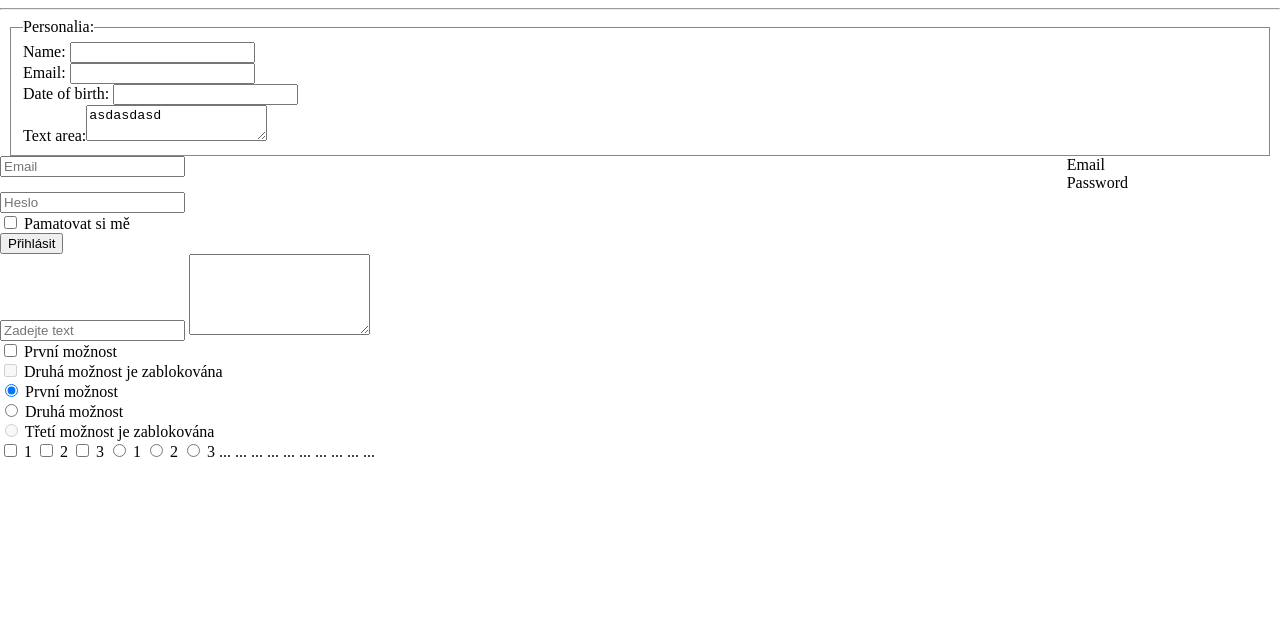
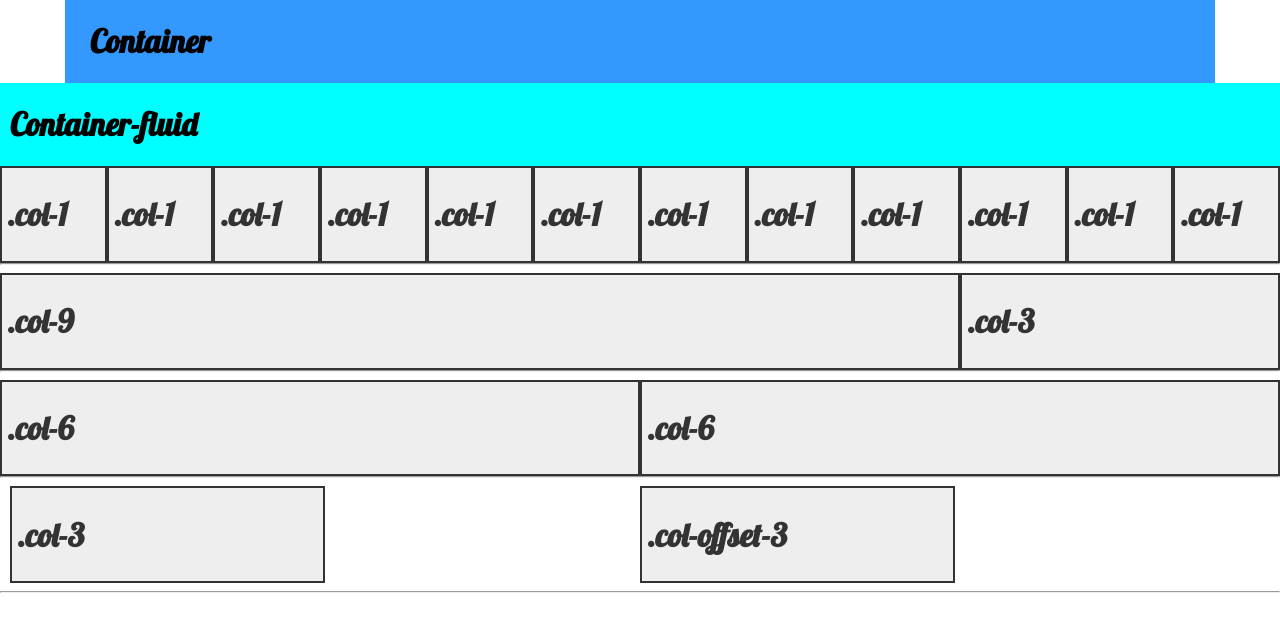
Before and after one commit to Prroky/ro-n-kov-pr-ce, a plain HTML site: page Vlastní framework/index.html in a window 1280 px wide. Drawn offline with Linux system fonts and the light colour scheme.

Commit message:
asdasd
asdasdsa

```diff
--- /dev/null
+++ b/Vlastní framework/css/demo.css
@@ -0,0 +1,34 @@
+.col-example {
+  background: #EEE;
+  color: #333;
+  border: 2px solid #333;
+  padding: 5px;
+  box-sizing: border-box; /* pokud už to tam teda nemáš */
+}
+
+.container-example{
+  padding-right: 25px;
+  padding-left: 25px;
+  margin-right: auto;
+  margin-left: auto;
+  float:none;
+  overflow: auto;
+  width: 1150px;
+  box-sizing: border-box;
+  -moz-box-sizing: border-box;
+  background: rgb(51,153,255);
+}
+
+.container-fluid-example{
+  padding-right: 10px;
+  padding-left: 10px;
+  margin-right: auto;
+  margin-left: auto;
+  overflow: auto;
+  float:none;
+  width: 100%;
+  box-sizing: border-box;
+  -moz-box-sizing: border-box;
+  background: rgb(0,255,255);
+
+}
--- a/Vlastní framework/index.html
+++ b/Vlastní framework/index.html
@@ -10,23 +10,83 @@
     <!-- <meta http-equiv='X-UA-Compatible' content='IE=edge'> -->
     <link href='/favicon.png' rel='shortcut icon' type='image/png'>
     <link type="text/css" href="css/framework.css" hreflang="cs" rel="stylesheet">
+    <link type="text/css" href="css/demo.css" hreflang="cs" rel="stylesheet">
+
 
   </head>
   <body>
+ <div class="container-example">
+  <h1>Container</h1>
+ </div>
 
+ <div class="container-fluid-example">
+  <h1>Container-fluid</h1>
+ </div>
+
+ <div class="col-1 col-example">
+  <h1>.col-1</h1>
+ </div>
+ <div class="col-1 col-example">
+  <h1>.col-1</h1>
+ </div>
+ <div class="col-1 col-example">
+  <h1>.col-1</h1>
+ </div>
+ <div class="col-1 col-example">
+  <h1>.col-1</h1>
+ </div>
+ <div class="col-1 col-example">
+  <h1>.col-1</h1>
+ </div>
+ <div class="col-1 col-example">
+  <h1>.col-1</h1>
+ </div>
+ <div class="col-1 col-example">
+  <h1>.col-1</h1>
+ </div>
+ <div class="col-1 col-example">
+  <h1>.col-1</h1>
+ </div>
+ <div class="col-1 col-example">
+  <h1>.col-1</h1>
+ </div>
+ <div class="col-1 col-example">
+  <h1>.col-1</h1>
+ </div>
+ <div class="col-1 col-example">
+  <h1>.col-1</h1>
+ </div>
+ <div class="col-1 col-example">
+  <h1>.col-1</h1>
+ </div>
+
+ <hr>
+
+    <div class="col-9 col-example">
+    <h1>.col-9</h1>
+   </div>
+   <div class="col-3 col-example">
+    <h1>.col-3</h1>
+   </div>
 
   <hr>
 
-  <form>
- <fieldset>
-  <legend>Personalia:</legend>
-  Name: <input type="text"><br>
-  Email: <input type="text"><br>
-  Date of birth: <input type="text"><br>
-  Text area:<textarea>asdasdasd</textarea>
+  <div class="col-6 col-example">
+      <h1>.col-6</h1>
+    </div>
+    <div class="col-6 col-example">
+      <h1>.col-6</h1>
+    </div>
 
- </fieldset>
-</form>
+    <hr>
+    <div class="container-fluid">
+      <div class="col-3 col-example">
+        <h1>.col-3</h1>
+      </div>
+      <div class="col-3 col-offset-3 col-example">
+        <h1>.col-offset-3</h1>
+      </div>
+      </div>
 
 
 
@@ -34,119 +94,11 @@
 
 
 
-
-<form class="form-horizontal">
-  <div class="form-group">
-    <label for="inputEmail3" class="col-sm-2 control-label">Email</label>
-    <div class="col-10">
-      <input type="email" class="form-control" id="Zadatemail" placeholder="Email">
-    </div>
-  </div>
-  <div class="form-group">
-    <label for="zadej heslo">Password</label>
-    <div class="col-sm-10">
-      <input type="password" class="form-control" id="zadatheslo" placeholder="Heslo">
-    </div>
-  </div>
-  <div class="form-group">
-    <div>
-      <div class="checkbox">
-        <label>
-          <input type="checkbox"> Pamatovat si mě
-        </label>
-      </div>
-    </div>
-  </div>
-  <div class="form-group">
-    <div>
-      <button type="submit" class="btn btn-default">Přihlásit</button>
-    </div>
-  </div>
-</form>
-
-
-<input type="text" class="form-control" placeholder="Zadejte text">
-
-<textarea class="form-control" rows="5"></textarea>
+  <hr>
 
 
 
 
 
-<div class="checkbox">
-  <label>
-    <input type="checkbox" value="">
-    První možnost
-  </label>
-</div>
-<div class="checkbox disabled">
-  <label>
-    <input type="checkbox" value="" disabled>
-    Druhá možnost je zablokována
-  </label>
-</div>
-
-<div class="radio">
-  <label>
-    <input type="radio" name="volbamoznosti" id="moznost1" value="moznost1" checked>
-    První možnost
-  </label>
-</div>
-<div class="radio">
-  <label>
-    <input type="radio" name="volbamoznosti" id="moznost2" value="moznost2">
-    Druhá možnost
-  </label>
-</div>
-<div class="radio disabled">
-  <label>
-    <input type="radio" name="volbamoznosti" id="moznost3" value="moznost3" disabled>
-    Třetí možnost je zablokována
-  </label>
-</div>
-
-
-
-
-<label class="checkbox-inline">
-  <input type="checkbox" id="pole1" value="moznost1"> 1
-</label>
-<label class="checkbox-inline">
-  <input type="checkbox" id="pole2" value="moznost2"> 2
-</label>
-<label class="checkbox-inline">
-  <input type="checkbox" id="pole3" value="moznost3"> 3
-</label>
-
-<label class="radio-inline">
-  <input type="radio" name="volbavradce" id="volbavradce" value="moznost1"> 1
-</label>
-<label class="radio-inline">
-  <input type="radio" name="volbavradce" id="volbavradce2" value="moznost2"> 2
-</label>
-<label class="radio-inline">
-  <input type="radio" name="volbavradce" id="volbavradce3" value="moznost3"> 3
-</label>
-
-
-
-<!-- pro řádky -->
-<tr class="active">...</tr>
-<tr class="success">...</tr>
-<tr class="warning">...</tr>
-<tr class="danger">...</tr>
-<tr class="info">...</tr>
-
-<!-- Pro buňky (`td` nebo `th`) -->
-<tr>
-  <td class="active">...</td>
-  <td class="success">...</td>
-  <td class="warning">...</td>
-  <td class="danger">...</td>
-  <td class="info">...</td>
-</tr>
-
-
-
   </body>
 </html>
```
Also changed, not shown: 1 other file.
